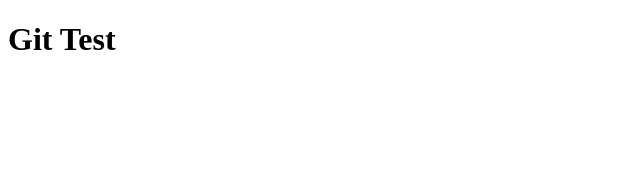
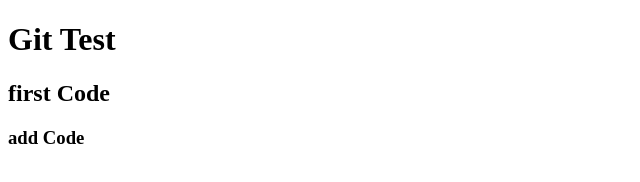
Before and after one commit to 1KimjaeGwan/individual, a plain HTML site: page index.html in a window 1280 px wide. Shown: the whole page, without its empty margins (0-640 px from the left). Drawn offline with Linux system fonts and the light colour scheme.

Commit message:
second commit

```diff
--- a/index.html
+++ b/index.html
@@ -10,6 +10,8 @@
 
 <body>
 	<h1>Git Test</h1>
+	<h2>first Code</h2>
+	<h3>add Code</h3>
 </body>
 
 </html>
```
